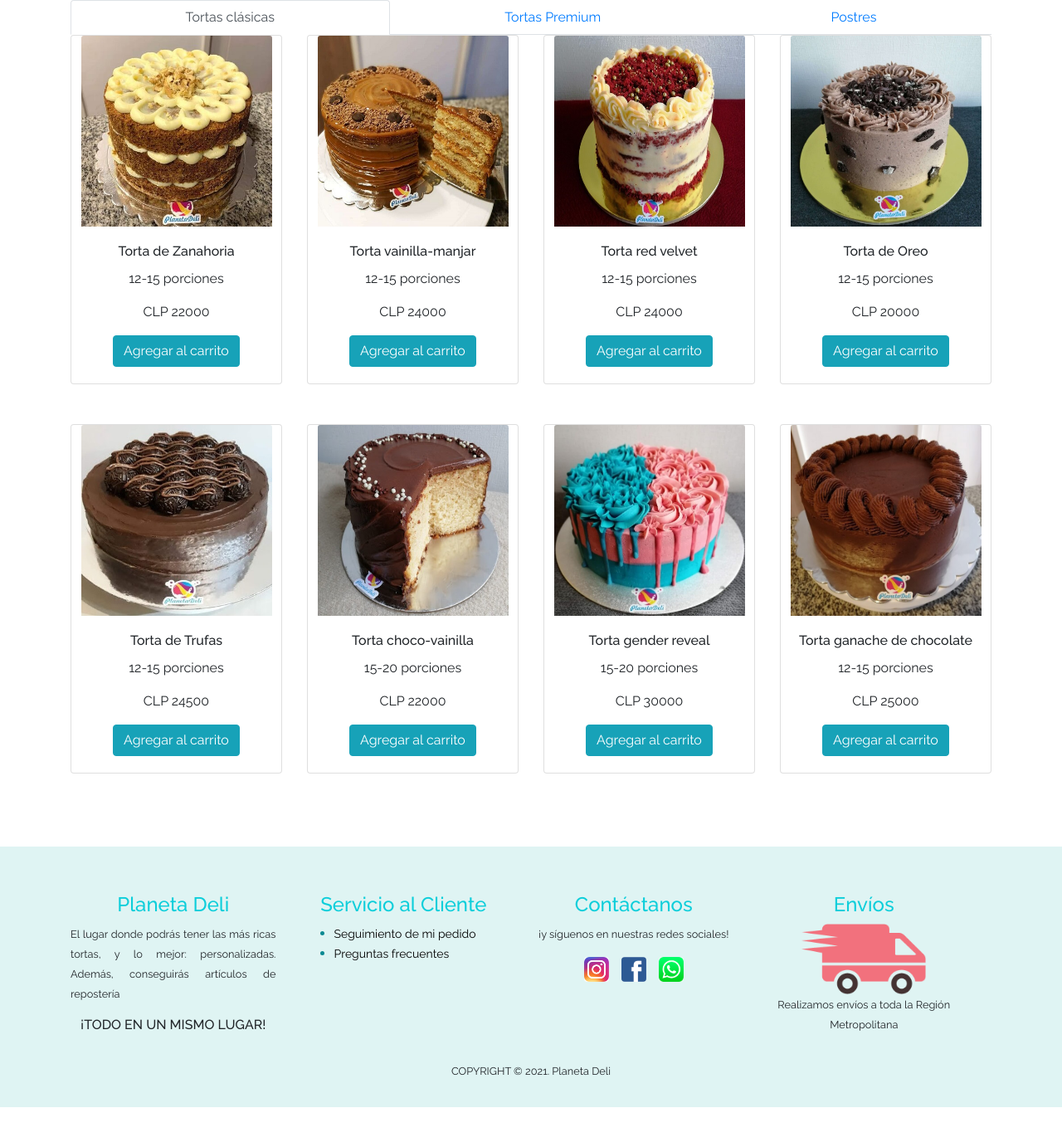
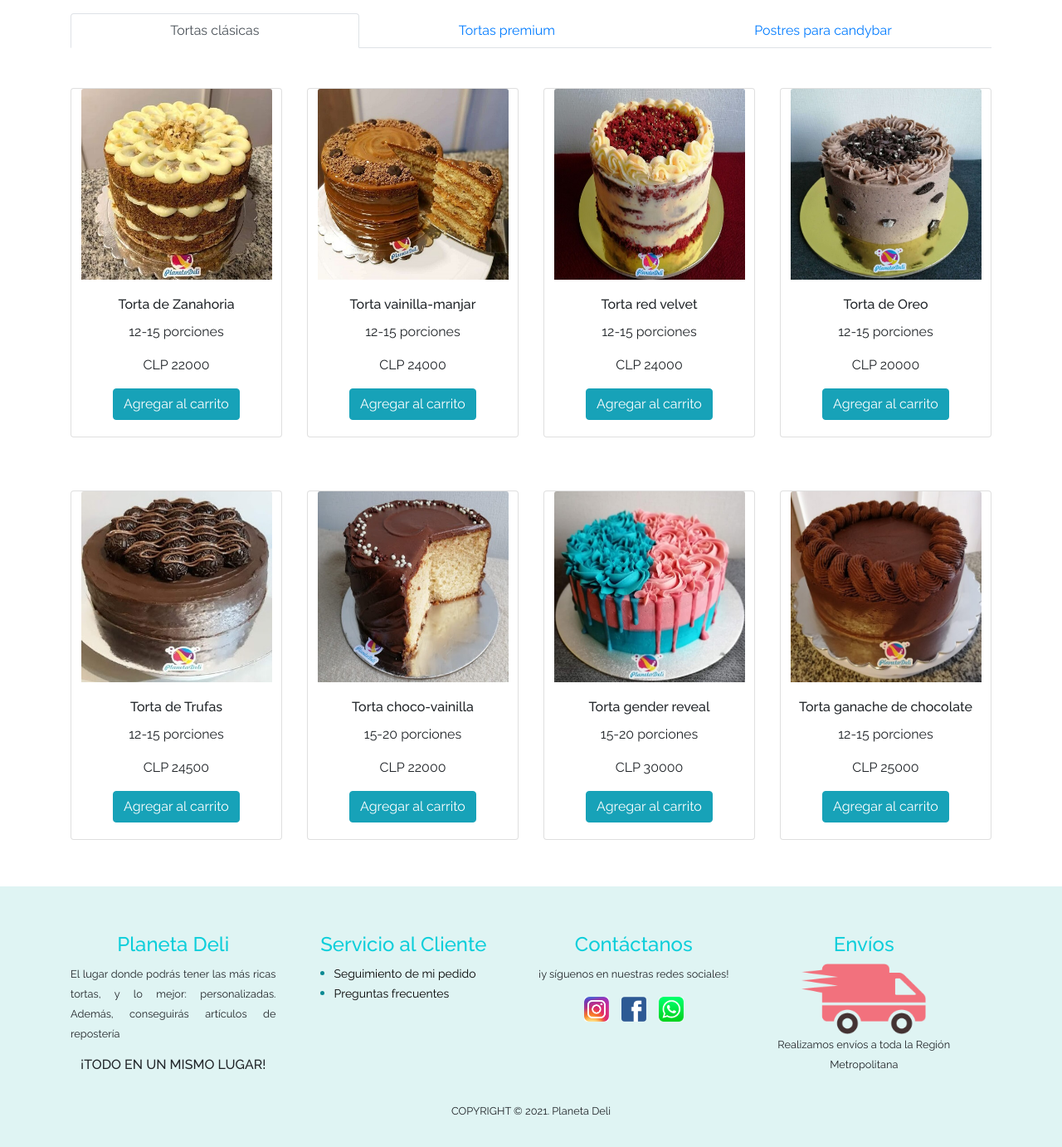
Before and after one commit to alepachano/desarrollo-web-coder, a PHP site: page /tortas-clasicas.html in a window 1280 px wide. Shown: the part 145-1527 px from the top of the page at 83% size. Before the commit the page ends 1479 px from the top, so only its background shows below. Run offline with PHP 8.4, Linux system fonts and the light colour scheme.

Commit message:
se modifican estilos de pagina de tortas y postres

```diff
--- a/SCSS/style.scss
+++ b/SCSS/style.scss
@@ -30,6 +30,7 @@ body {
 
 .nav-item:hover {
     background-color: $azul-terciario;
+    text-decoration: none;
 }
 
 // MAIN
--- a/css/style.css
+++ b/css/style.css
@@ -51,7 +51,8 @@ body {
   background-color: #0dceda; }
 
 .nav-item:hover {
-  background-color: #13c4d1; }
+  background-color: #13c4d1;
+  text-decoration: none; }
 
 .colorTitulos {
   color: #0dceda;
--- a/insumos-ingredientes.html
+++ b/insumos-ingredientes.html
@@ -73,12 +73,6 @@
 
         <main>
             <div class="container">
-                <nav style="--bs-breadcrumb-divider: '>';" aria-label="breadcrumb">
-                    <ol class="breadcrumb">
-                      <li class="breadcrumb-item"><a href="index.html">Inicio</a></li>
-                      <li class="breadcrumb-item active" aria-current="page">Ingredientes de Repostería</li>
-                    </ol>
-                </nav>
                 <div id="alertaAgregarAlCarrito">
                 </div>
                 <div class="mt-3 mb-5">
--- a/js/tortas-y-postres.js
+++ b/js/tortas-y-postres.js
@@ -33,14 +33,14 @@ function buscarProductosEnBaseDeDatos() {
 
 productos = buscarProductosEnBaseDeDatos();
 
-// FUNCION CARDS
+// FUNCION PARA MOSTRAR LAS CARDS
 function renderizarProductos(categoria){
     let cards = "";
     let productosAMostrar = productos.filter(elemento => elemento.categoria === categoria);
     productosAMostrar.forEach(element => {
         cards += `
-        <div class="col-xs-12 col-sm-6 col-md-4 col-lg-3 text-center">
-            <div class="card mb-5">
+        <div class="col-xs-12 col-sm-6 col-md-4 col-lg-3 text-center mt-5">
+            <div class="card mb-3">
                 <img src=${element.imagen} class="card-img-top propiedades-card" alt="${element.nombre}">
                 <div class="card-body">
                     <h6 class="card-title">${element.nombre}</h6>
@@ -59,6 +59,8 @@ function renderizarSeccion(categoria){
     seccionTortasClasicas.innerHTML = renderizarProductos(categoria);
 }
 
+renderizarSeccion(categoriaTortasClasicas);
+
 // EVENTOS
 tortasClasicas.addEventListener("click", function(){
     seccionTortasClasicas.innerHTML = renderizarProductos(categoriaTortasClasicas);
@@ -71,5 +73,3 @@ tortasPremium.addEventListener("click", function(){
 postresCandybar.addEventListener("click", function(){
     seccionPostresCandybar.innerHTML = renderizarProductos(categoriaPostres);
 });
-
-renderizarSeccion(categoriaTortasClasicas);
--- a/tortas-clasicas.html
+++ b/tortas-clasicas.html
@@ -73,15 +73,15 @@
 
         <main>
             <div class="container">
-                <ul class="nav nav-tabs nav-fill" id="myTab" role="tablist">
+                <ul class="nav nav-tabs nav-fill mt-3" id="myTab" role="tablist">
                     <li class="nav-item" role="presentation">
-                        <a class="nav-link active" id="tortasClasicas-tab" data-toggle="tab" href="#mostrarTortasClasicas" role="tab" aria-controls="home" aria-selected="true">Tortas clásicas</a>
+                        <a class="nav-link active" id="tortasClasicas-tab" data-toggle="tab" href="#mostrarTortasClasicas" onmouseleave="navbarHover()" role="tab" aria-controls="home" aria-selected="true">Tortas clásicas</a>
                     </li>
                     <li class="nav-item" role="presentation">
-                        <a class="nav-link" id="tortasPremium-tab" data-toggle="tab" href="#mostrarTortasPremium" role="tab" aria-controls="profile" aria-selected="false">Tortas Premium</a>
+                        <a class="nav-link" id="tortasPremium-tab" data-toggle="tab" href="#mostrarTortasPremium" role="tab" aria-controls="profile" aria-selected="false">Tortas premium</a>
                     </li>
                     <li class="nav-item" role="presentation">
-                        <a class="nav-link" id="postresCandybar-tab" data-toggle="tab" href="#mostrarPostresCandybar" role="tab" aria-controls="contact" aria-selected="false">Postres</a>
+                        <a class="nav-link" id="postresCandybar-tab" data-toggle="tab" href="#mostrarPostresCandybar" role="tab" aria-controls="contact" aria-selected="false">Postres para candybar</a>
                     </li>
                 </ul>
 
```
Also changed, not shown: SCSS/_tortasypostres.scss (line endings or trailing spaces).
